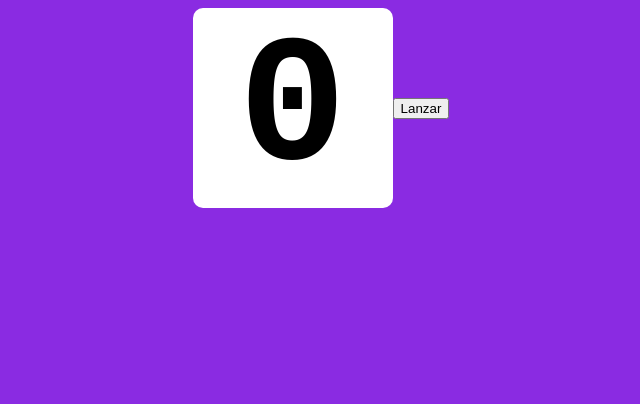
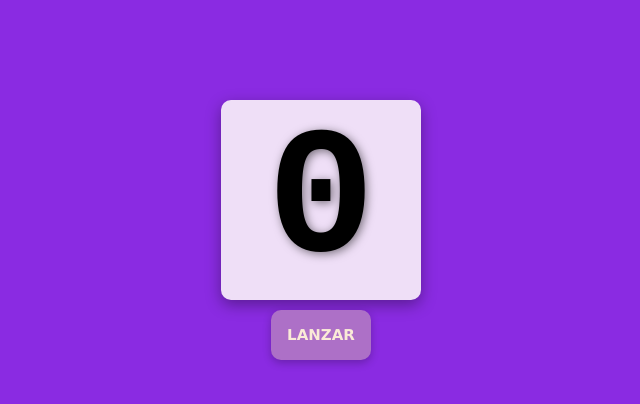
Before and after one commit to PatriSamudio/dado, a website built with Vite: page src/index.html in a window 1280 px wide. Shown: the whole page, without its empty margins (319-959 px from the left). Built offline with nearby package versions, Linux system fonts and the light colour scheme.

Commit message:
dado final

```diff
--- a/src/index.css
+++ b/src/index.css
@@ -1,5 +1,14 @@
 body {
   background-color: blueviolet;
+  margin: 100px;
+}
+
+.custom {
+  cursor: crosshair;
+}
+
+.help {
+  cursor: help;
 }
 
 #container {
@@ -12,14 +21,35 @@ body {
   width: 200px;
   height: 200px;
   border-radius: 10px;
-  background-color: white;
+  background-color: rgb(239 223 247);
   font-family: "Courier New", Courier, monospace;
   font-size: 180px;
+  text-shadow: 2px 2px 10px rgb(0 0 0 / 50%);
   text-align: center;
   font-weight: bold;
+  box-shadow: rgb(0 0 0 / 35%) 0 5px 15px;
+}
+
+#boton {
+  display: flex;
+  justify-content: center;
+  align-content: center;
 }
 
 #button-dice {
-  justify-content: flex-end;
-  align-items: end;
+  margin: 10px;
+  width: 100px;
+  height: 50px;
+  background: rgb(173 112 199);
+  font-family: Verdana, Geneva, Tahoma, sans-serif;
+  color: antiquewhite;
+  box-shadow: rgb(0 0 0 / 24%) 0 3px 8px;
+  font-size: 15px;
+  font-weight: bold;
+  border: none;
+  border-radius: 10px;
 }
+
+#button-dice:hover {
+  background: rgb(129 119 131);
+}
--- a/src/index.html
+++ b/src/index.html
@@ -13,9 +13,11 @@
 <body>
   <div id="container">
     <div id="roll-dice">0</div>
+  </div>
+  <div id="boton">
+    <button id="button-dice">LANZAR</button>
+  </div>
 
-    <button id="button-dice">Lanzar</button>
-  </div>
 </body>
 
 </html>
```
